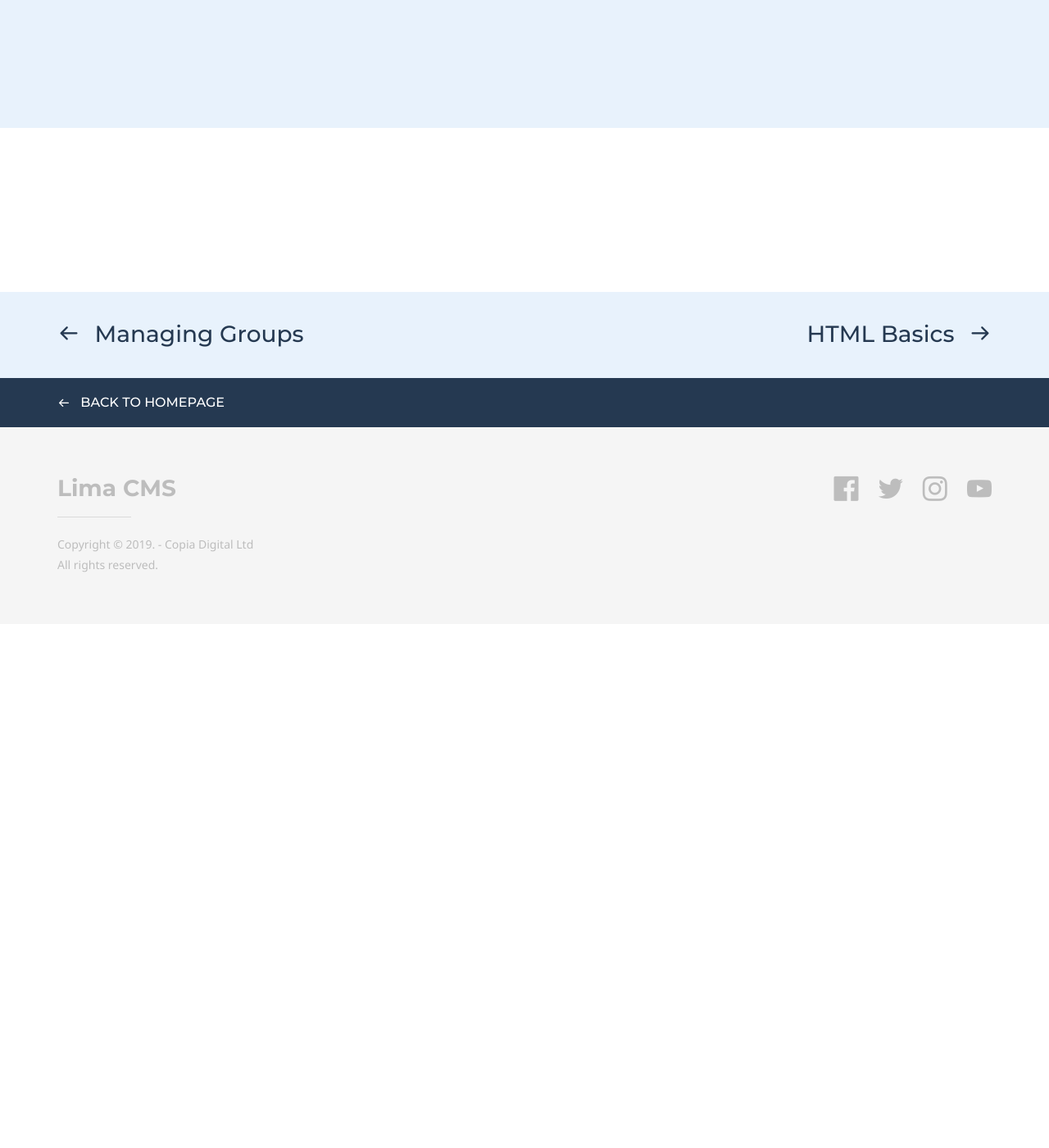
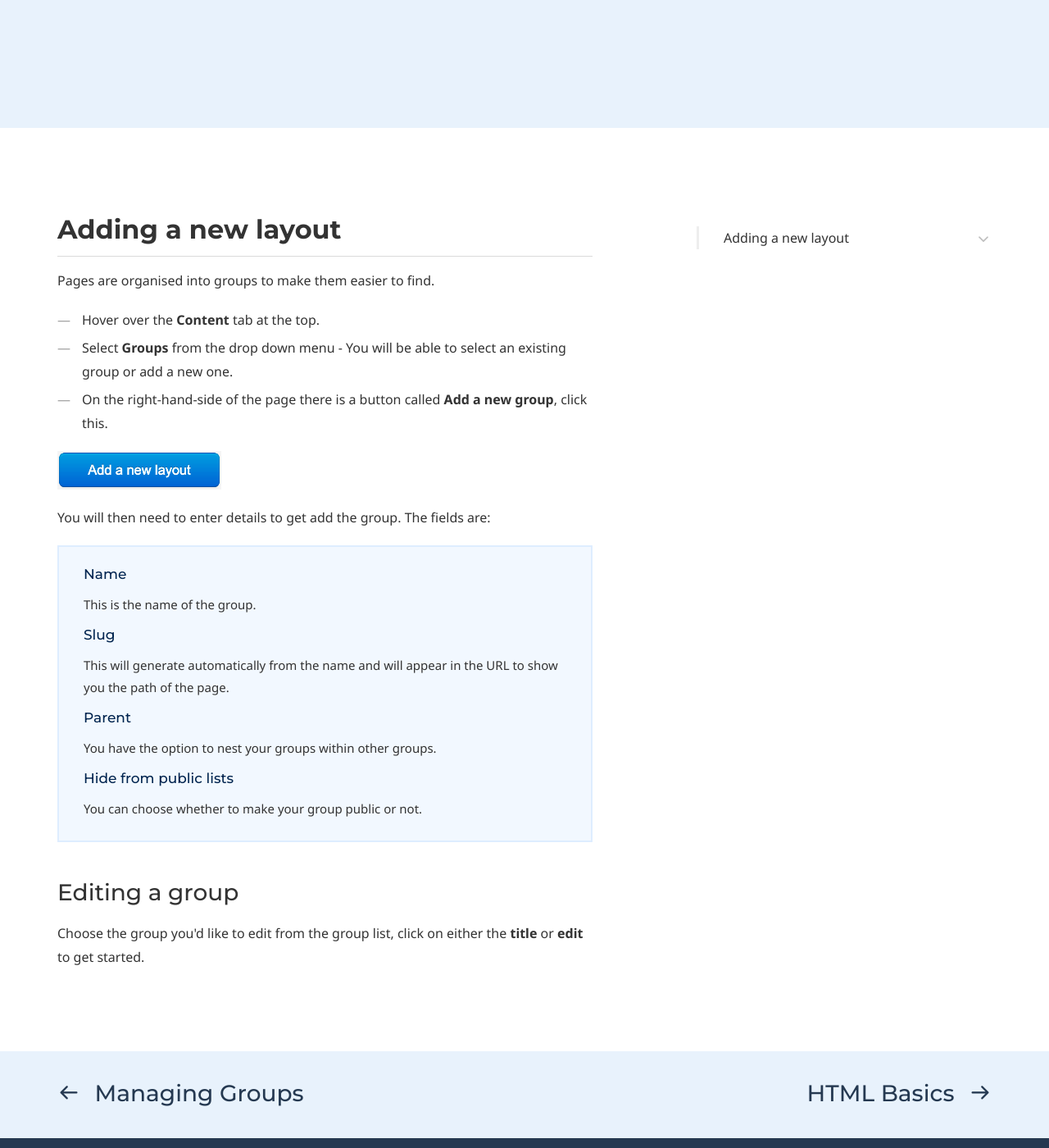
Before and after one commit to CopiaDigital/lima-docs, a Jekyll site: the page built from layouts.md, in a window 1280 px wide and 1400 px high, scrolled down 438 px. Shown: the whole window at 82% size. Built offline with Jekyll 4.4.1, drawn with Linux system fonts in a browser that asks for light colours; some web fonts are replaced; before the commit the page ends 1199 px from its top, so only the background shows below that.

Commit message:
amended pages

```diff
--- a/layouts.md
+++ b/layouts.md
@@ -20,3 +20,21 @@
         content: HTML Basics
         url: '/html'
 ---
+<h2 id="layout-section">Adding a new layout</h2>
+<p>Pages are organised into groups to make them easier to find.</p>
+<ul>
+    <li>Hover over the <strong>Content</strong> tab at the top.</li>
+    <li>Select <strong>Groups</strong> from the drop down menu - You will be able to select an existing group or add a new one.</li>
+    <li>On the right-hand-side of the page there is a button called <strong>Add a new group</strong>, click this.</li>
+</ul>
+<img src="../images/new-layout.png" style="width:200px" alt="Add a new group button">
+
+<p>You will then need to enter details to get add the group. The fields are:</p>
+<div class="callout callout--info">
+    <p><strong>Name</strong> This is the name of the group.</p>
+    <p><strong>Slug</strong>This will generate automatically from the name and will appear in the URL to show you the path of the page.</p>
+    <p><strong>Parent</strong>You have the option to nest your groups within other groups.</p>
+    <p><strong>Hide from public lists</strong>You can choose whether to make your group public or not.</p>
+</div>
+<h3 id="group-subsection">Editing a group</h3>
+<p>Choose the group you'd like to edit from the group list, click on either the <strong>title</strong> or <strong>edit</strong> to get started.</p>
```
Also changed, not shown: html.md (+7 -0 lines), menus.md (+1 -1 lines).
